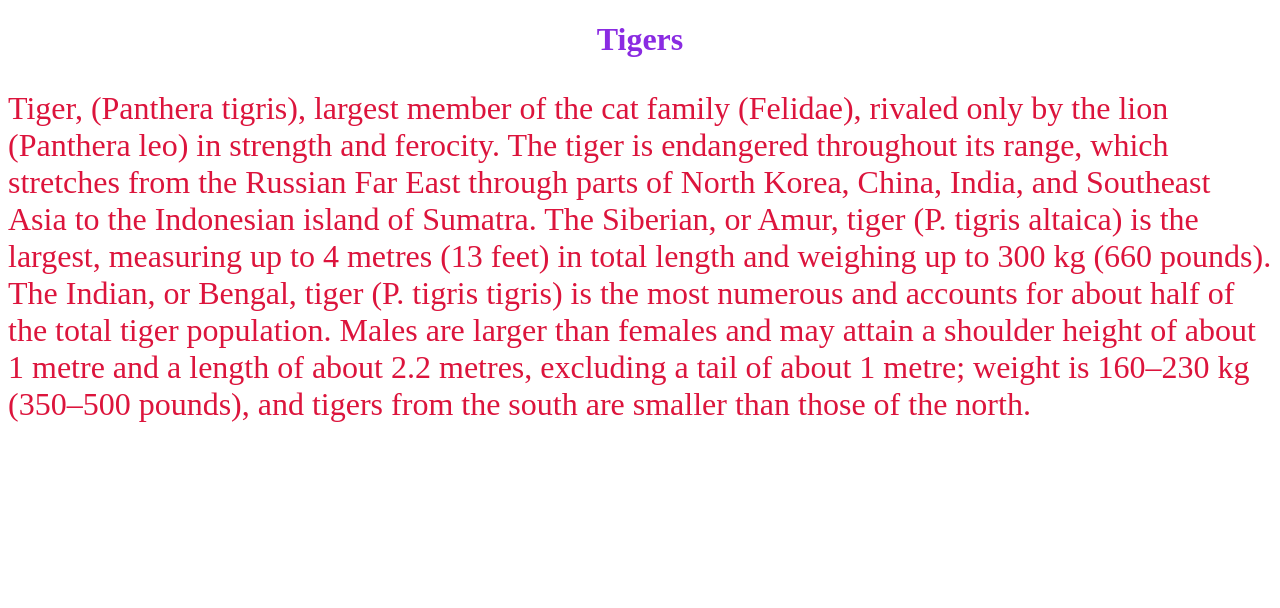
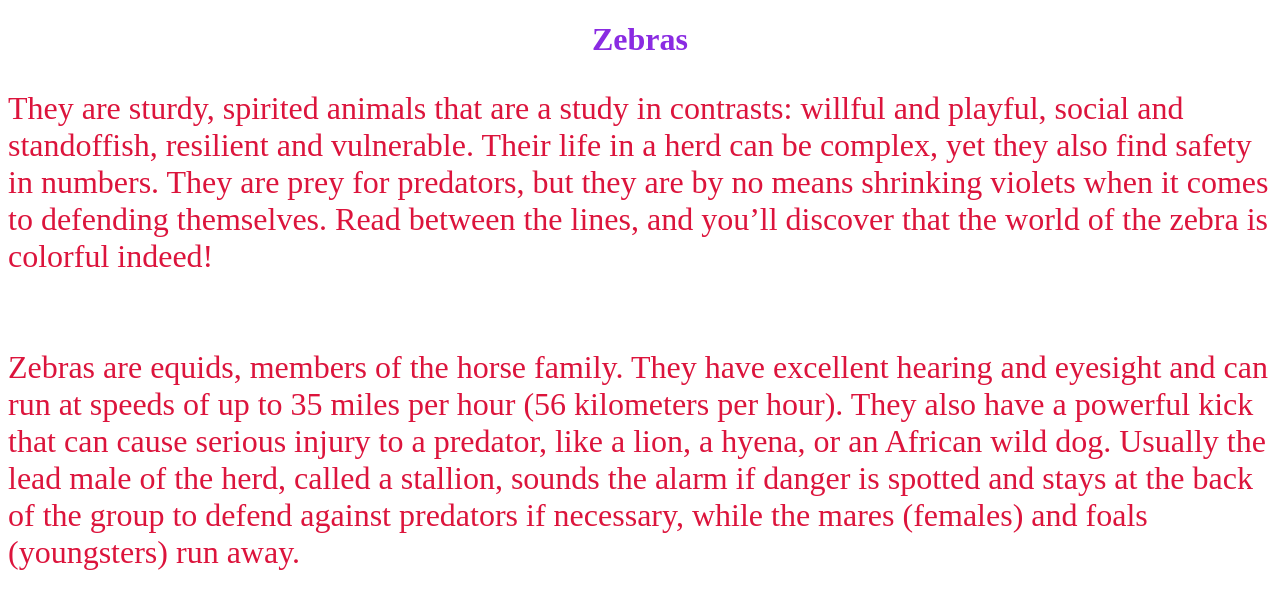
Before and after one commit to Bala-0824/resume.github.io, a plain HTML site: page index.html in a window 1280 px wide. Drawn offline with Linux system fonts and the light colour scheme.

Commit message:
Zebra vaa maaathitan

```diff
--- a/index.html
+++ b/index.html
@@ -14,9 +14,11 @@
     </style>
 
         <body>
-        <h1 align="center">Tigers</h1>
-        <p font-size:40px>
-            Tiger, (Panthera tigris), largest member of the cat family (Felidae), rivaled only by the lion (Panthera leo) in strength and ferocity. The tiger is endangered throughout its range, which stretches from the Russian Far East through parts of North Korea, China, India, and Southeast Asia to the Indonesian island of Sumatra. The Siberian, or Amur, tiger (P. tigris altaica) is the largest, measuring up to 4 metres (13 feet) in total length and weighing up to 300 kg (660 pounds). The Indian, or Bengal, tiger (P. tigris tigris) is the most numerous and accounts for about half of the total tiger population. Males are larger than females and may attain a shoulder height of about 1 metre and a length of about 2.2 metres, excluding a tail of about 1 metre; weight is 160–230 kg (350–500 pounds), and tigers from the south are smaller than those of the north.
+        <h1 align="center">Zebras</h1>
+        <p>
+            They are sturdy, spirited animals that are a study in contrasts: willful and playful, social and standoffish, resilient and vulnerable. Their life in a herd can be complex, yet they also find safety in numbers. They are prey for predators, but they are by no means shrinking violets when it comes to defending themselves. Read between the lines, and you’ll discover that the world of the zebra is colorful indeed!<br><br><br>
+
+Zebras are equids, members of the horse family. They have excellent hearing and eyesight and can run at speeds of up to 35 miles per hour (56 kilometers per hour). They also have a powerful kick that can cause serious injury to a predator, like a lion, a hyena, or an African wild dog. Usually the lead male of the herd, called a stallion, sounds the alarm if danger is spotted and stays at the back of the group to defend against predators if necessary, while the mares (females) and foals (youngsters) run away.
         </p>
     </body>
 </html>
```
